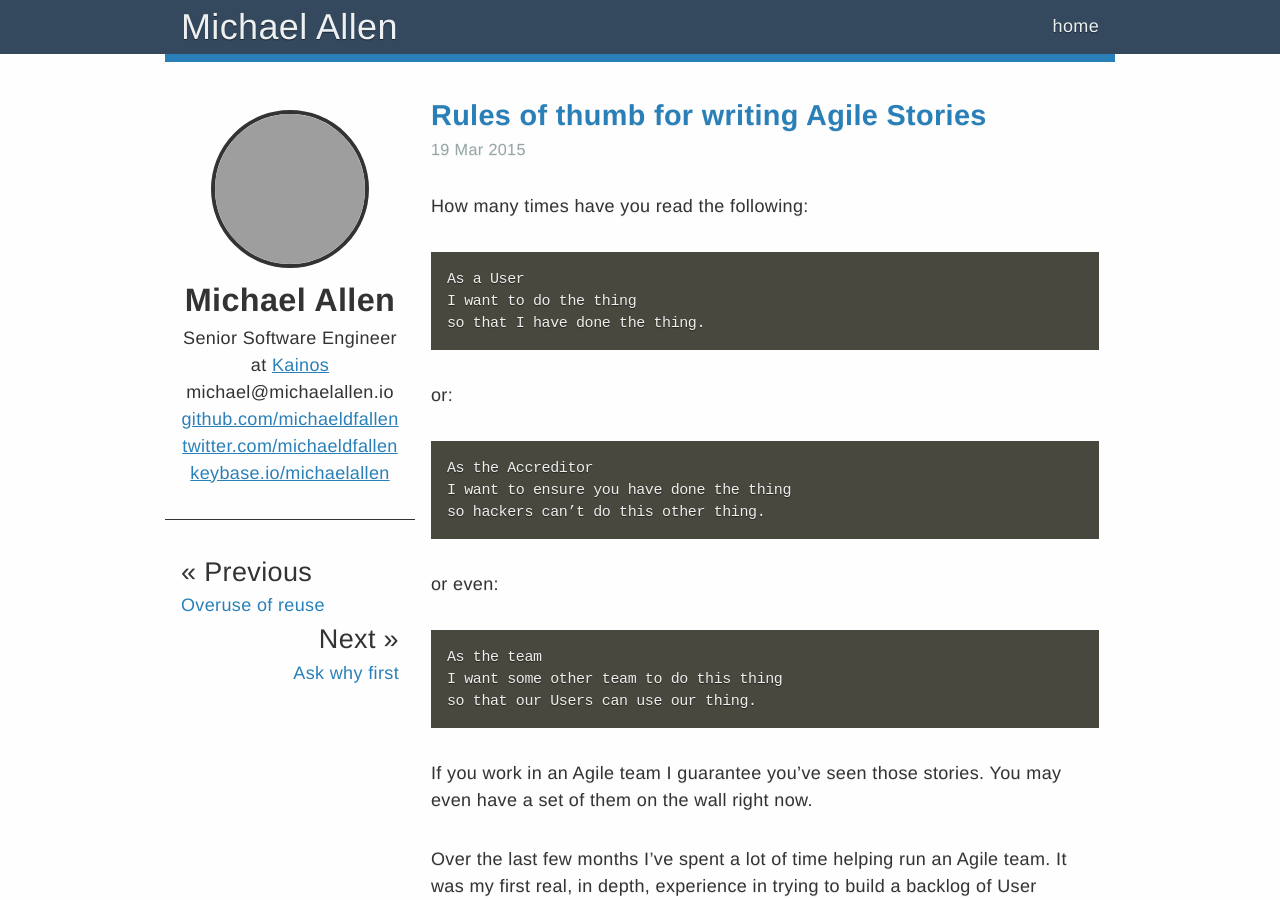
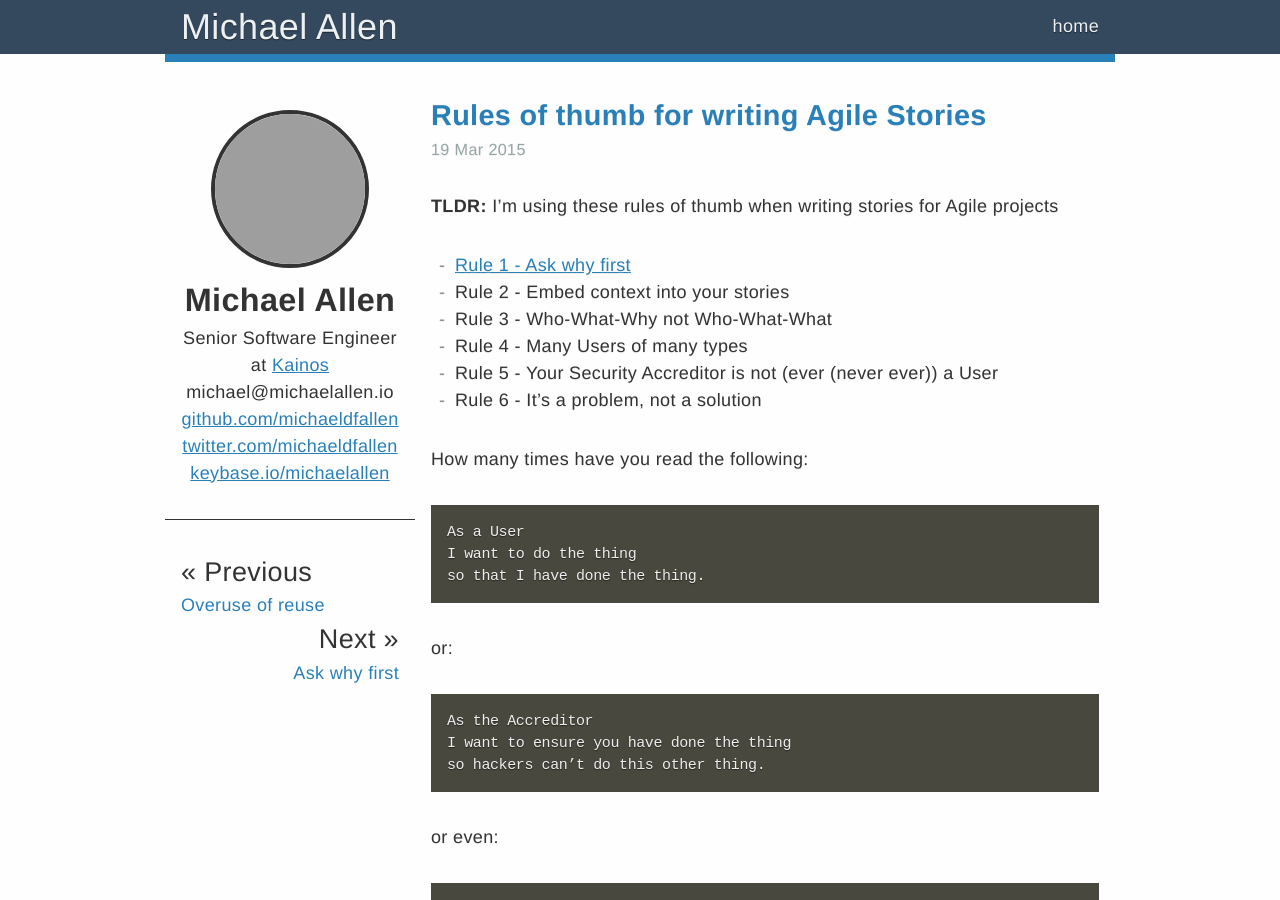
Before and after one commit to michaeldfallen/michaeldfallen.github.io, a Jekyll site: the page built from _posts/2015-03-19-story-writing-rules-of-thumb.markdown, in a window 1280 px wide and 900 px high. Built offline with Jekyll 4.4.1, drawn with Linux system fonts in a browser that asks for light colours; grey boxes are pictures that could not be loaded.

Commit message:
clearing up the series-ness of the series

```diff
--- a/_posts/2015-03-19-story-writing-ask-why-first.markdown
+++ b/_posts/2015-03-19-story-writing-ask-why-first.markdown
@@ -3,6 +3,8 @@ layout: post
 title: "Ask why first"
 date: 2015-03-19 19:38:00
 ---
+
+{% include series/story-writing/header.markdown %}
 
 The first thing we do when writing a story is describe what it’s going to do.
 Usually a short name for the story has been described and we’ve been talking
--- a/_posts/2015-03-19-story-writing-rules-of-thumb.markdown
+++ b/_posts/2015-03-19-story-writing-rules-of-thumb.markdown
@@ -3,6 +3,10 @@ layout: post
 title: "Rules of thumb for writing Agile Stories"
 date: 2015-03-19 19:17:00
 ---
+
+**TLDR:** I'm using these rules of thumb when writing stories for Agile projects
+
+{% include series/story-writing/links.markdown %}
 
 How many times have you read the following:
 
```
